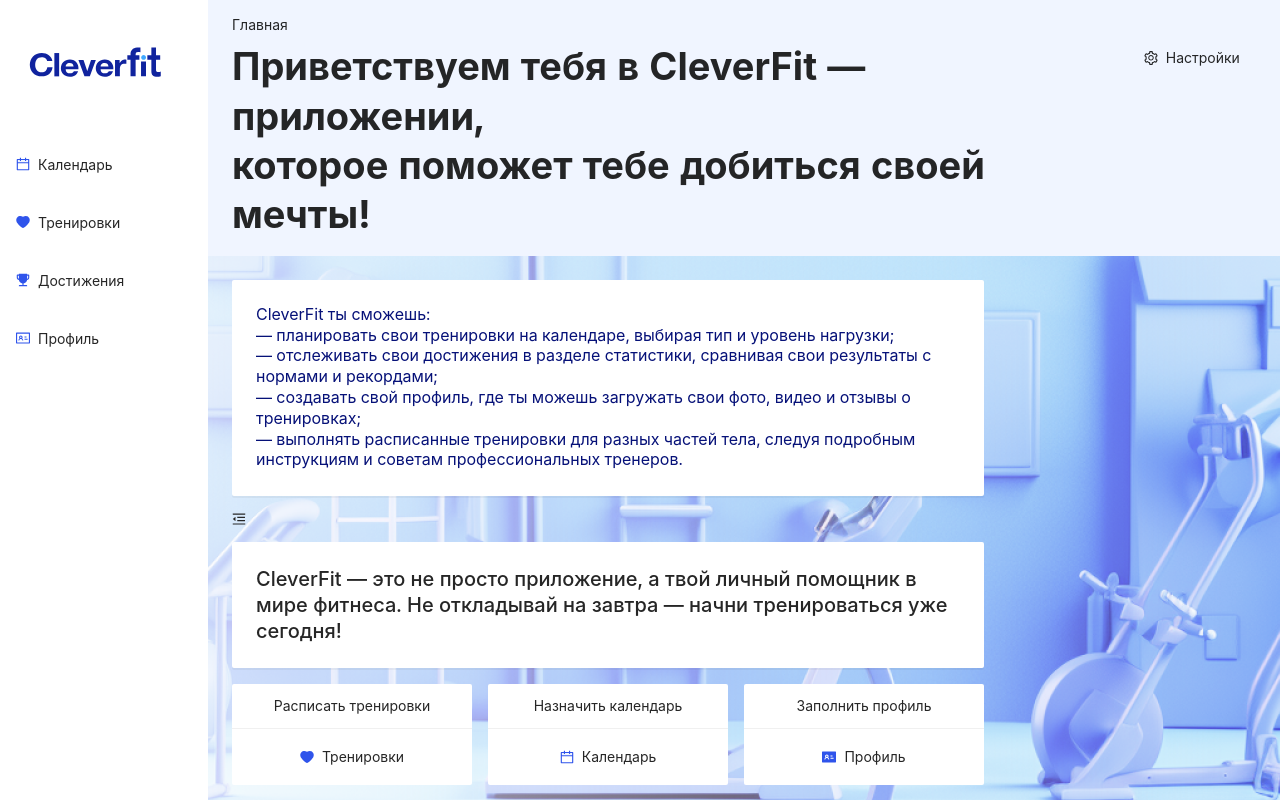
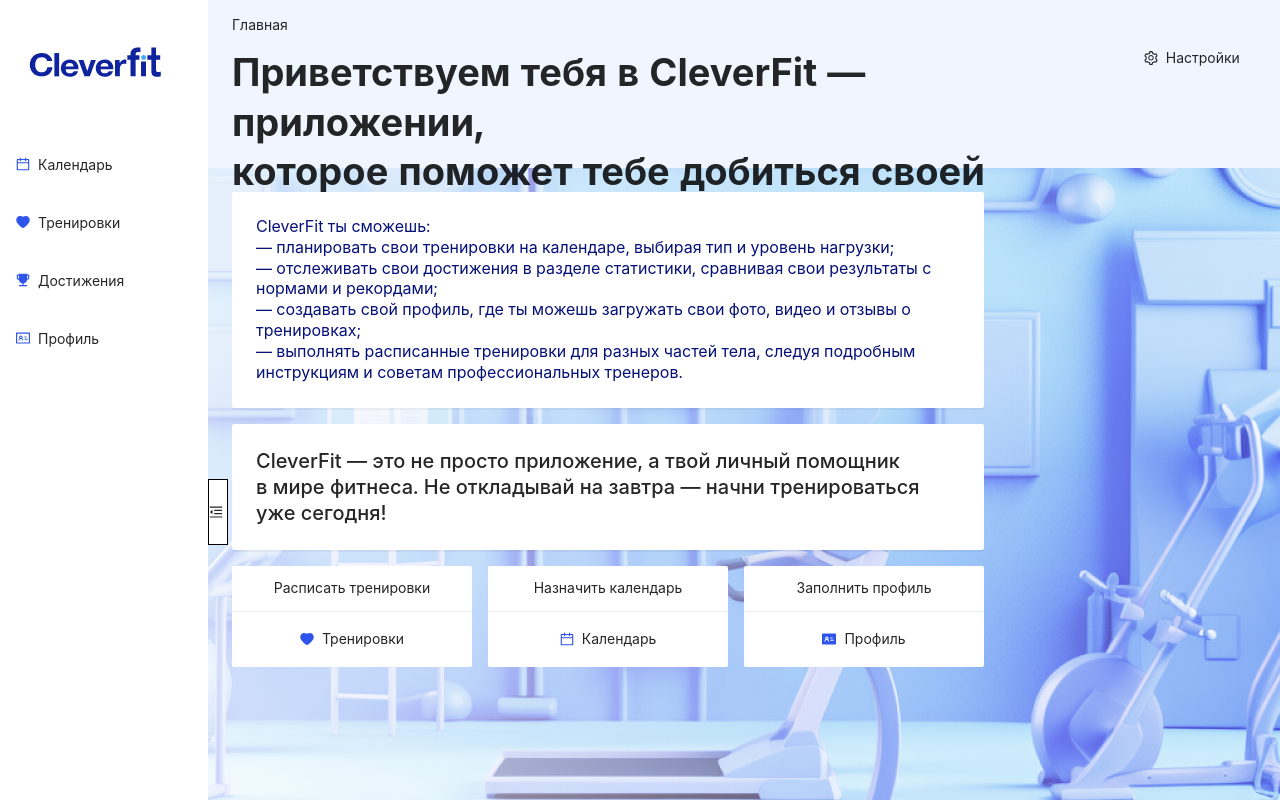
Before and after one commit to ClevertecFrontendLab/DenisOreshko, a React (Vite) app: page /#/ in a window 1280 px wide. Shown: the top 800 px of the page. Built offline with nearby package versions, Linux system fonts and the light colour scheme.

Commit message:
fix: height card-boxes

```diff
--- a/src/pages/main-page/main-page.css
+++ b/src/pages/main-page/main-page.css
@@ -3,9 +3,23 @@
     min-height: 1024px;
     margin: auto;
     background: url('/src/resources/img/Main\ page_light.png');
+
 }
 .ant-layout{
     background:none;
+    position: relative;
+}
+.side-menu-switcher{
+    border: 1px solid #000;
+    position: absolute;
+    left: 0;
+    top: 50%;
+    margin-top: -33px;
+    bottom: auto;
+    display: flex;
+    background:#FFFFFF;
+    width: 20px;
+    height: 66px;
 }
 .ant-layout-sider {
     color: #262626;
@@ -29,9 +43,12 @@
     color: #262626;
     background-color:#F0F5FF;
     line-height:1.5;
-    height:fit-content;
+    height:168px;
     padding: 16px 24px 16px 24px;
-
+}
+.h-wrapper{
+    padding-top: 6px;
+    padding-bottom: 6px;
 }
 .ant-layout-content {
     padding: 24px;
@@ -46,6 +63,7 @@
     color: #262626;
     background: #f5f4fa38;
 }
+
 .header-box{
     display: flex;
     flex-direction: column;
@@ -161,7 +179,7 @@
     line-height: 18.2px;
 }
 .footer-box{
-    padding: 0px 24px 24px 42px;
+    padding: 0px 24px 42px 24px;
     display: flex;
     justify-content: space-between;
     align-items: flex-end;
--- a/src/pages/main-page/main-page.tsx
+++ b/src/pages/main-page/main-page.tsx
@@ -29,7 +29,7 @@ export const MainPage: React.FC = () => {
         <>
             <div className="main-container">
                 <Layout>
-                    <Sider data-test-id="slider-switch" width={208} trigger={null} collapsible collapsed={collapsed}>
+                    <Sider data-test-id='slider-switch' width={208} trigger={null} collapsible collapsed={collapsed}>
                         <div className='slider-menu-box'>
                             <div>
                                 <div className='logo'>
@@ -72,9 +72,11 @@ export const MainPage: React.FC = () => {
                                 <Breadcrumb.Item>Главная</Breadcrumb.Item>
                             </Breadcrumb>
                             <div className='header-title-setting-box'>
+                                <div className='h-wrapper'>
                                     <h1>Приветствуем тебя в CleverFit — приложении,<br/>
                                     которое поможет тебе добиться своей мечты!
                                     </h1>
+                                </div>
                                 <Button className='btn-settings'>
                                 <SettingOutlined />Настройки</Button>
                             </div>
@@ -93,15 +95,17 @@ export const MainPage: React.FC = () => {
                                 <br/>— выполнять расписанные тренировки для разных частей тела, следуя подробным инструкциям
                                 и советам профессиональных тренеров.
                             </div>
+                            <div className='side-menu-switcher'>
                                 {React.createElement(collapsed ? MenuUnfoldOutlined : MenuFoldOutlined, {
                                     className: 'trigger',
                                     onClick: () => setCollapsed(!collapsed),
                                 })}
+                            </div>
                             <div className='container-big-mini'>
                                 <div className='card-box wrapp'>
-                                    CleverFit — это не просто приложение,
-                                    а твой личный помощник в мире фитнеса.
-                                    Не откладывай на завтра — начни тренироваться уже сегодня!
+                                CleverFit — это не просто приложение, а твой личный помощник
+                                <br/> в мире фитнеса. Не откладывай на завтра — начни тренироваться
+                                 <br/>уже сегодня!
                                 </div>
                                 <div className='mini-card-box'>
                                     <div className='mini-card'>
```
Lines whose indentation alone changed are shown as unchanged.
